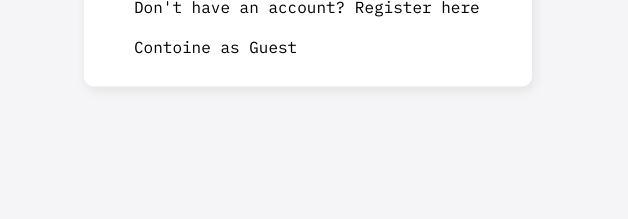
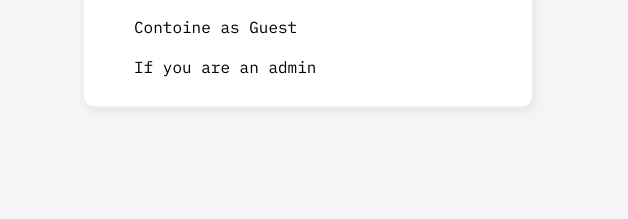
Before and after one commit to PangRuitong/CookingAtGcu, a website: page index.html in a window 1280 px wide. Shown: the part 589-808 px from the top of the page, 652-1280 px from the left. Drawn offline with Linux system fonts and the light colour scheme.

Commit message:
admin page path

```diff
--- a/index.html
+++ b/index.html
@@ -15,6 +15,7 @@
             <div class="login_image">
             </div>
         </div>
+
         <div class="right">
             <div class="signup">
                 <div class="signup-connect">
@@ -33,10 +34,12 @@
                   <a href="/client/Login&Register/register.html">Don't have an account? Register here</a>
                   <br><br>
                   <a href="/client/MainPage/home.html">Contoine as Guest</a>
-                </div>
-              </div>
-        </div>
-    </div>
+                  <br><br>
+                  <a href="/client/Admin/adminLogin.html">If you are an admin</a>
+                </div> <!--end of signup-connect div-->
+              </div> <!--End of signup div-->
+        </div> <!--End of right div-->
+    </div> <!--End of main-container div-->
 
     <script src="https://accounts.google.com/gsi/client" async defer></script>
     <script src="/client/Login&Register/signin-google.js"></script>
```
